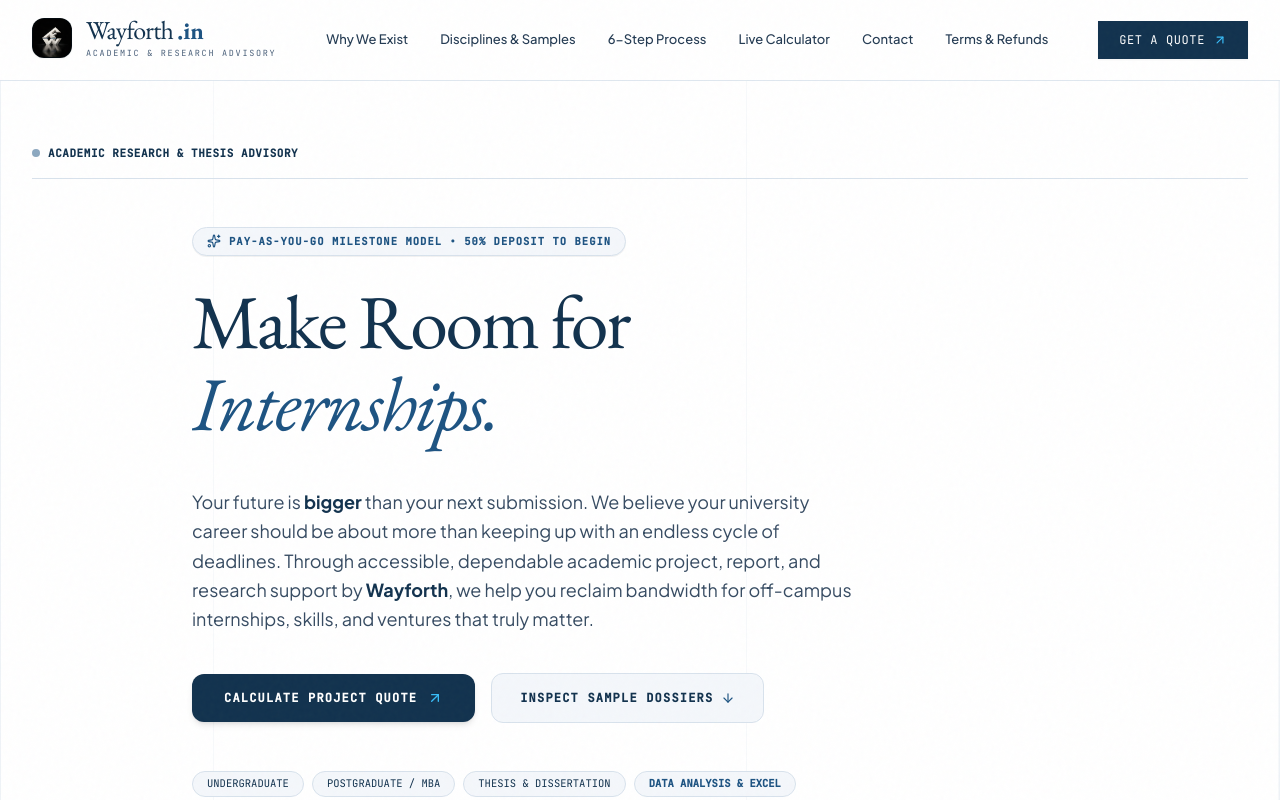
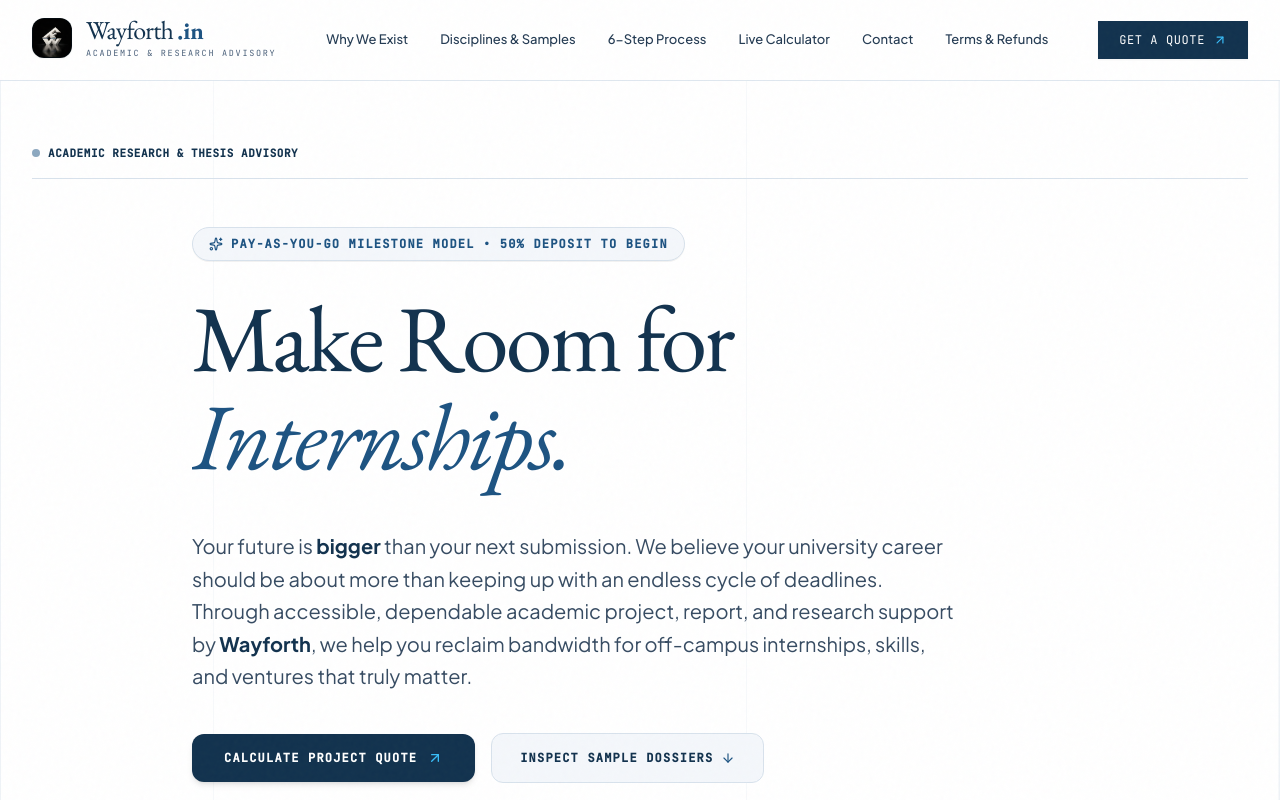
Before and after one commit to AnsHh9094/WAYFORTH, a Next.js app: page / in a window 1280 px wide. Shown: the top 800 px of the page. Built offline with nearby package versions, Linux system fonts and the light colour scheme; no server answers.

Commit message:
feat(hero): restore grand scale headline dimensions and generous paragraph width matching design specimen

```diff
--- a/src/components/hero/EditorialHero.tsx
+++ b/src/components/hero/EditorialHero.tsx
@@ -72,18 +72,18 @@
         {/* Clean Editorial Hero Layout — Centered Container with Large Left-Aligned Type */}
         <div className="max-w-4xl mx-auto mb-16 text-left">
           <motion.div
-            className="inline-flex items-center gap-2 px-3.5 py-1.5 rounded-full bg-[#F4F7FB] border border-[#D8E2EC] text-[#1D5382] text-[10.5px] font-mono uppercase tracking-widest mb-6 font-semibold shadow-2xs"
+            className="inline-flex items-center gap-2 px-4 py-2 rounded-full bg-[#F4F7FB] border border-[#D8E2EC] text-[#1D5382] text-[11px] sm:text-xs font-mono uppercase tracking-widest mb-7 font-semibold shadow-2xs"
             variants={revealItem(0.05)}
           >
             <Sparkles className="w-3.5 h-3.5 text-[#1D5382]" />
             <span>PAY-AS-YOU-GO MILESTONE MODEL • 50% DEPOSIT TO BEGIN</span>
           </motion.div>
 
-          {/* Main Headline — Restored to Grand Scale with Fixed-Dimension Kinetic Slot */}
+          {/* Main Headline — Grand Scale Matching Original Editorial Specimen */}
           <motion.div className="mb-8" variants={revealItem(0.12)}>
-            <h1 className="font-serif text-4xl sm:text-6xl lg:text-[76px] font-normal tracking-[-0.03em] text-[#12324E] leading-[1.08]">
+            <h1 className="font-serif text-5xl sm:text-7xl md:text-[80px] lg:text-[88px] xl:text-[94px] font-normal tracking-[-0.03em] text-[#12324E] leading-[1.05]">
               <span className="block">Make Room for</span>
-              <span className="relative block h-[1.22em] overflow-hidden text-[#1D5382] italic font-serif font-light">
+              <span className="relative block h-[1.18em] overflow-hidden text-[#1D5382] italic font-serif font-light">
                 <AnimatePresence mode="popLayout" initial={false}>
                   <motion.span
                     key={wordIndex}
@@ -101,7 +101,7 @@
           </motion.div>
 
           <motion.p
-            className="text-base sm:text-lg text-[#364B62] font-sans font-normal leading-relaxed max-w-2xl mb-10 text-left"
+            className="text-base sm:text-lg lg:text-xl text-[#364B62] font-sans font-normal leading-relaxed max-w-2xl lg:max-w-3xl mb-10 text-left"
             variants={revealItem(0.22)}
           >
             Your future is <strong className="text-[#12324E]">bigger</strong> than your next submission. We believe your university career should be about more than keeping up with an endless cycle of deadlines. Through accessible, dependable academic project, report, and research support by <strong className="text-[#12324E]">{brandName}</strong>, we help you reclaim bandwidth for off-campus internships, skills, and ventures that truly matter.
```
